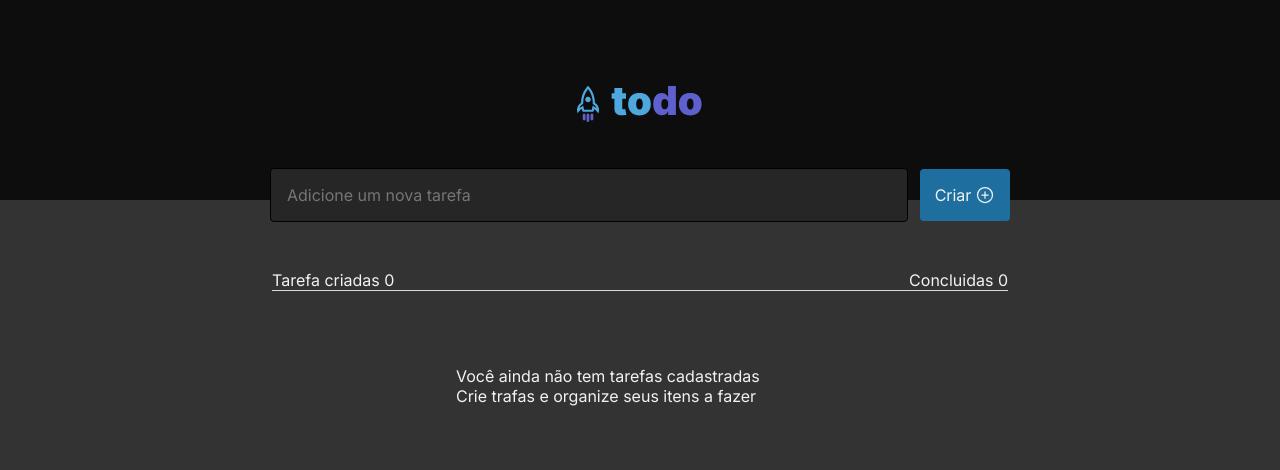
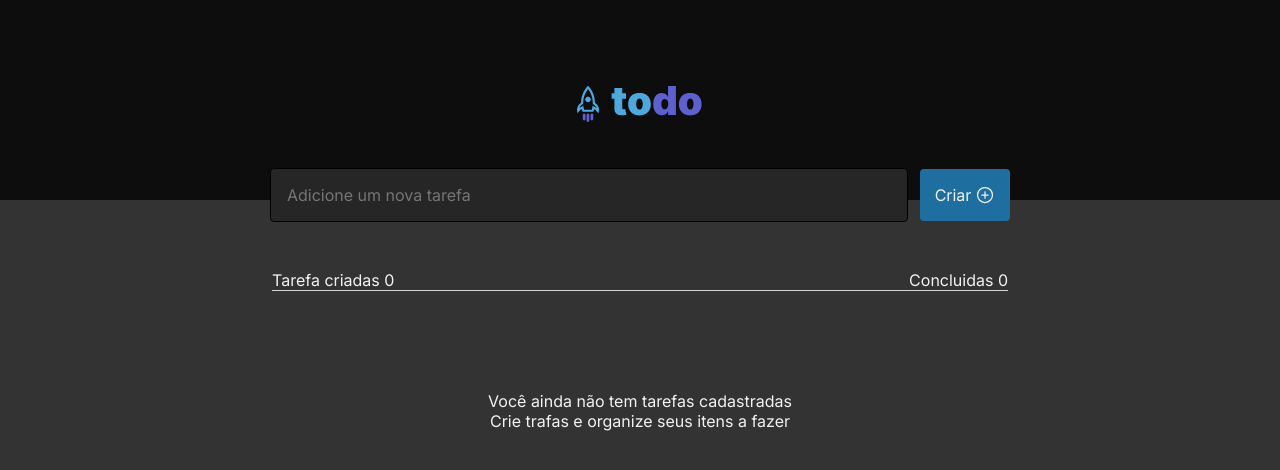
Before and after one commit to TiagoSansas/ToDo_List, a React (Vite) app: page / in a window 1280 px wide. Shown: the top 470 px of the page. Built offline with nearby package versions, Linux system fonts and the light colour scheme.

Commit message:
Reajuste na tela de exibir task

```diff
--- a/src/components/ListTask.module.css
+++ b/src/components/ListTask.module.css
@@ -1,8 +1,8 @@
 .content{
-   width: 736px;
+   max-width: 736px;
    height: 287px;
    margin:0 auto;
-   position: relative;
+
 }
 .infoTask{
 
@@ -15,11 +15,12 @@
   color:var(--gray-100);
 }
 .tasks{
-
-  position: absolute;
-  top:50%;
-  left: 25%;
-  color: var(--gray-100);
+ display: flex;
+ flex-direction: column;
+ align-items: center;
+ margin-top: 100px;
+ justify-content: center;
+ color: var(--gray-100);
 
 }
 
```
